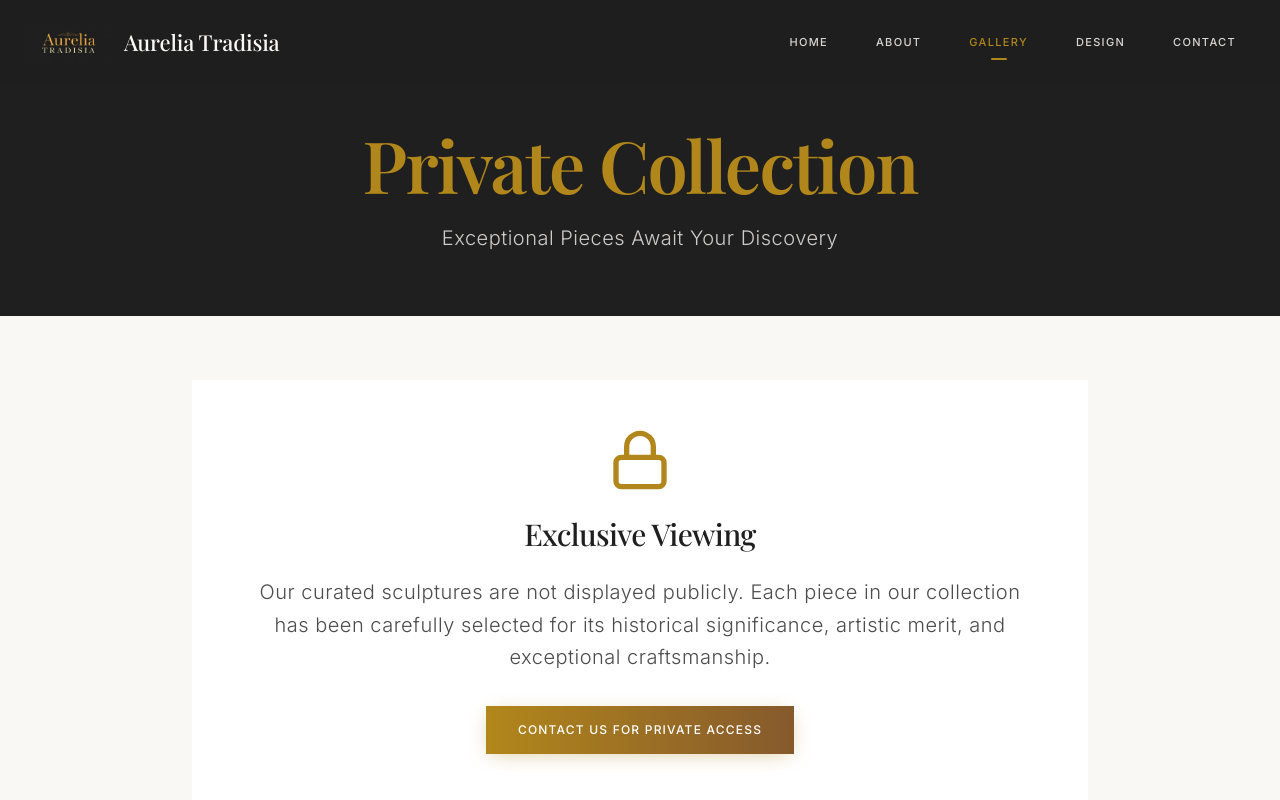
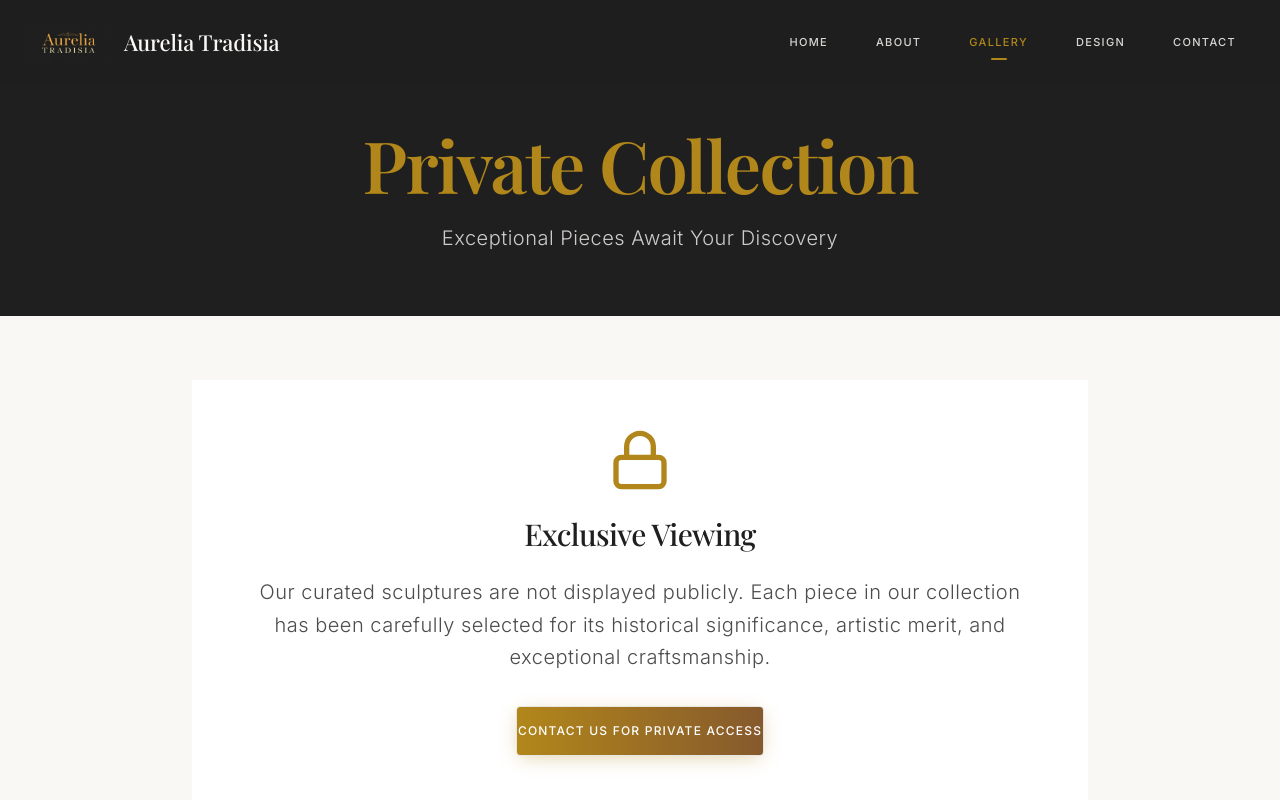
Before and after one commit to bikisagar/aurelia-artistry-web, a React (Vite) app: page /gallery in a window 1280 px wide. Shown: the top 800 px of the page. Built offline with nearby package versions, Linux system fonts and the light colour scheme; the HTML template or start-up script is replaced by a standard one.

Commit message:
Visual edit in Lovable
Edited UI in Lovable

```diff
--- a/src/pages/Gallery.tsx
+++ b/src/pages/Gallery.tsx
@@ -39,7 +39,7 @@ const Gallery = () => {
               <p className="body-lg text-luxury-charcoal/80 mb-8 leading-relaxed">
                 {content.gallery.notice.description}
               </p>
-              <Link to="/contact" className="btn-primary whitespace-nowrap text-center inline-block w-full sm:w-auto">
+              <Link to="/contact" className="btn-primary whitespace-nowrap inline-block w-full sm:w-auto mx-0 px-px text-left border rounded">
                 {content.gallery.notice.cta}
               </Link>
             </div>
```
